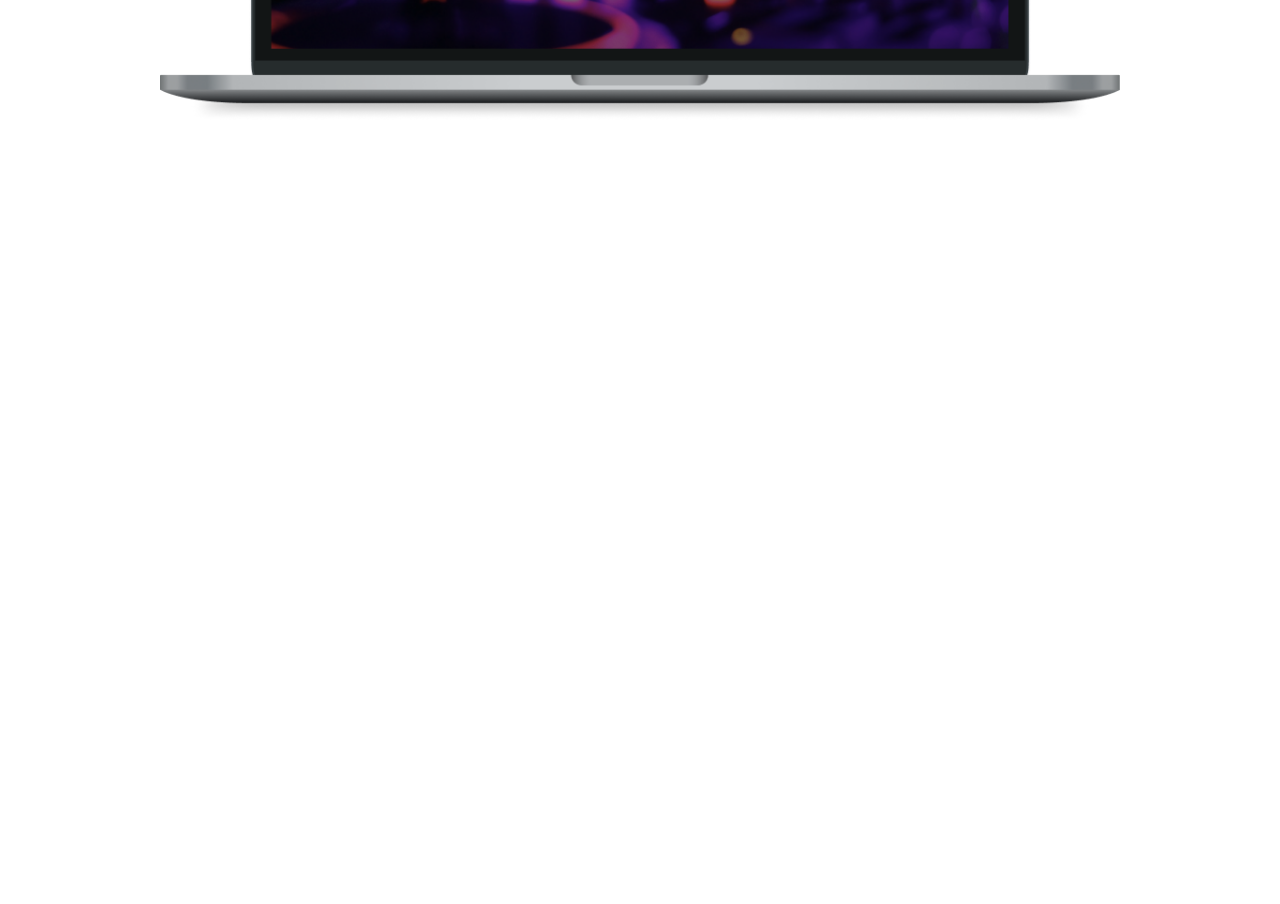
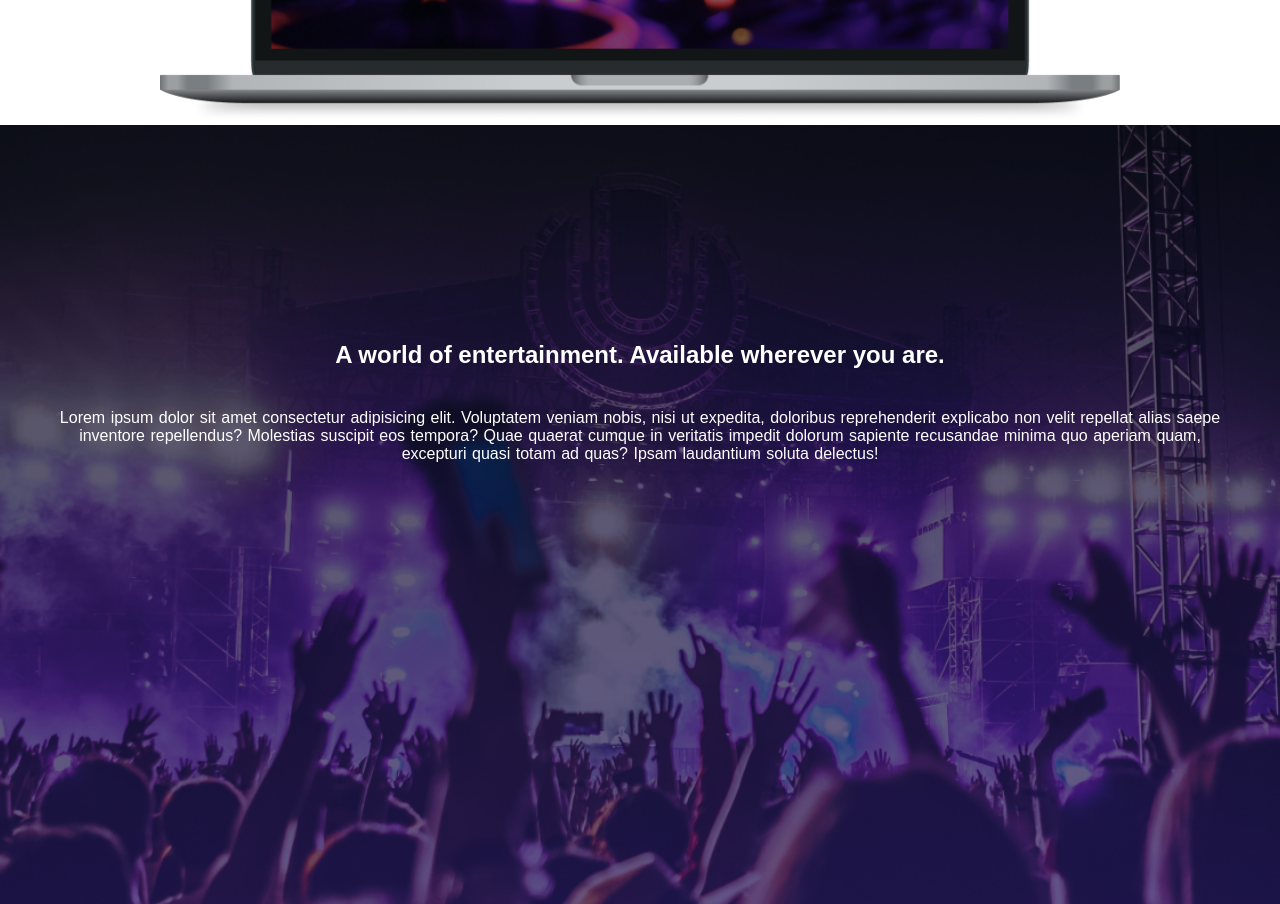
Before and after one commit to Ajay-Devkate/music-website, a plain HTML site: page index.html in a window 1280 px wide. Shown: the part 3060-3964 px from the top of the page. Drawn offline with Linux system fonts and the light colour scheme; files whose address does not match are found by name.

Commit message:
Update style.css

```diff
--- a/style.css
+++ b/style.css
@@ -209,7 +209,7 @@ li {
 /* Section 4 */
 
 .section-4 {
-    background-image: url(asset/video.png);
+    background-image: url(video.png);
     height: 100vh;
     background-position: center;
     background-repeat: no-repeat;
```
